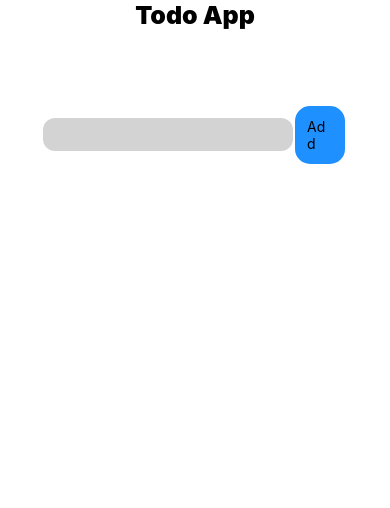
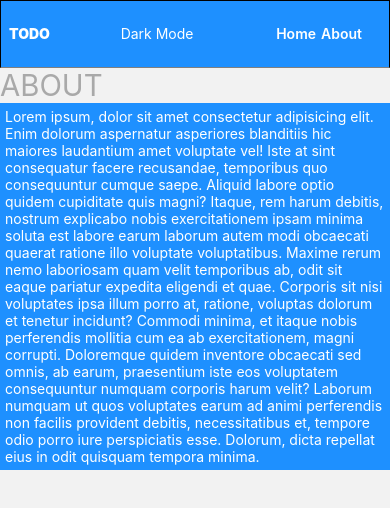
Before and after one commit to AhmadRazaKhokhar1/todo-app, a React Native app: screen /About in a window 390 px wide. Shown: the top 508 px of the page. Built offline with nearby package versions, Linux system fonts and the light colour scheme.

Commit message:
CONTEXT API ENABLED WITH THEME SWITCH FUNCTIONALITY

```diff
--- a/App.js
+++ b/App.js
@@ -1,114 +1,43 @@
-import { useState } from "react";
-import {
-  StyleSheet,
-  Text,
-  TextInput,
-  TouchableOpacity,
-  View,
-} from "react-native";
+
+import { SafeAreaView } from "react-native";
+import Home from "./app/screens/Home";
+import { NavigationContainer } from "@react-navigation/native";
+import { createStackNavigator } from "@react-navigation/stack";
+import About from "./app/screens/About";
+import Navbar from "./app/components/Navbar";
+import AsyncStorage from "@react-native-async-storage/async-storage";
+import { ThemeContext } from "./app/Contexts/ThemeContext";
+import { useEffect, useState } from "react";
 
 export default function App() {
-  const [todo, setTodo] = useState("");
-  const [todos, setTodos] = useState([]);
-  //adding the todo
-  const addTodo = () => {
-    setTodos((prev) => [...prev, todo]);
-    setTodo("");
-  };
-  //deleting the todo
-  const deleteTodo = (e, index) => {
-    console.log("bhjgvccx");
-    const updatedTodos = todos.filter((todo, i) => i !== index);
-    setTodos(updatedTodos);
-  };
+   const Stack = createStackNavigator();
+   const [currentMode, setCurrentMode] = useState('false')
+   const currentTheme = async()=>{
+    const mode = await AsyncStorage.getItem('theme');
+    setCurrentMode(mode?mode:'false')
+   }
+   useEffect(()=>{
+    currentTheme();
+   }, [currentMode])
+   async function themeHandler () {
+    const mode = await AsyncStorage.getItem('theme')
+    const newMode = mode === 'true'  ? 'false':'true';
+    await AsyncStorage.setItem('theme', newMode);
+    setCurrentMode(newMode)
+  }
+
   return (
-    <View style={styles.container}>
-      <Text style={styles.heading}>Todo App</Text>
-      <View style={styles.form}>
-        <TextInput
-          value={todo}
-          onChangeText={(value) => setTodo(value)}
-          style={styles.field}
-          keyboardType="default"
-        />
-        <View style={styles.button}>
-          <TouchableOpacity onPress={addTodo}>
-            <Text>Add</Text>
-          </TouchableOpacity>
-        </View>
-      </View>
-      <View style={styles.todos}>
-        {todos.map((todo, index) => {
-          return (
-            <View
-              key={index}
-              style={{
-                display: "flex",
-                flexDirection: "row",
-                justifyContent: "space-between",
-                backgroundColor: "dodgerblue",
-                padding: 10,
-                borderRadius: 13,
-                minWidth: "50vw",
-                alignItems:'center',
-                maxWidth:'auto'
-              }}
-            >
-              <Text style={{color:'white',padding:5}}>{todo}</Text>
-              <TouchableOpacity
-                style={{ backgroundColor: "red", padding: 5 }}
-                onPress={(e) => deleteTodo(e, index)}
-              >
-                <Text style={{ color: "white", borderRadius:12}}>Delete</Text>
-              </TouchableOpacity>
-            </View>
-          );
-        })}
-      </View>
-    </View>
+   <SafeAreaView style={{flex:1}}>
+    <ThemeContext.Provider value={{themeHandler, currentMode}}>
+     <NavigationContainer>
+      <Navbar/>
+         <Stack.Navigator initialRouteName="Home" screenOptions={{headerShown:false}}>
+          <Stack.Screen name="Home" component={Home} />
+          <Stack.Screen name="About" component={About} />
+         </Stack.Navigator>
+     </NavigationContainer>
+     </ThemeContext.Provider>
+   </SafeAreaView>
   );
-}
 
-const styles = StyleSheet.create({
-  todos: {
-    display: "flex",
-    justifyContent: "space-between",
-    alignItems: "center",
-    borderBlockColor: "gray",
-  },
-  container: {
-    flex: 1,
-    backgroundColor: "#fff",
-    alignItems: "center",
-    justifyContent: "flex-start",
-  },
-  heading: {
-    fontWeight: "900",
-    fontSize: 25,
-  },
-  form: {
-    flex: 1 / 4,
-    margin: 1,
-    display: "flex",
-    justifyContent: "space-between",
-    padding: 3,
-    alignItems: "center",
-    flexDirection: "row",
-  },
-  field: {
-    backgroundColor: "lightgray",
-    borderRadius: 12,
-    padding: 8,
-    width: 250,
-    margin: "5",
-  },
-  button: {
-    backgroundColor: "dodgerblue",
-    fontSize: 12,
-    color: "white",
-    borderRadius: 15,
-    padding: 12,
-    width: 50,
-    margin: 2,
-  },
-});
+  }
--- /dev/null
+++ b/app/Contexts/ThemeContext.js
@@ -0,0 +1,2 @@
+import { createContext } from "react";
+export const ThemeContext = createContext();
--- /dev/null
+++ b/app/components/Navbar.jsx
@@ -0,0 +1,53 @@
+import AsyncStorage from "@react-native-async-storage/async-storage";
+import { useNavigation } from "@react-navigation/native";
+import { View, Text, Pressable } from "react-native";
+import { ThemeContext } from "../Contexts/ThemeContext";
+import { useContext, useEffect, useState } from "react";
+
+export default function Navbar() {
+  const navigation = useNavigation();
+
+  const { themeHandler, currentMode } = useContext(ThemeContext);
+
+  return (
+    <View
+      style={{
+        width: "100vw",
+        height: "8vh",
+        flexDirection: "row",
+        justifyContent: "space-between",
+        alignItems:'center',
+        padding: 8,
+        paddingRight:15,
+        backgroundColor: `${currentMode==='false'?'dodgerblue':'black'}`,
+        borderBottomColor: "gray",
+        borderWidth: 1,
+        boxShadow: "5px 5px 5px gray",
+      }}
+    >
+      <Text style={{ color: "white", fontWeight: "900" }}>TODO</Text>
+
+      <View>
+        <Pressable onPress={() => themeHandler()}>
+          <Text style={{color:'white'}} selectable={false}>{currentMode === "false" ? "Dark Mode" : "Light Mode"}</Text>
+        </Pressable>
+      </View>
+      <View
+        style={{
+          display: "flex",
+          flexDirection: "row",
+          width: "auto",
+          gap: 5,
+          margin: 12,
+        }}
+      >
+        <Pressable onPress={() => navigation.navigate("Home")}>
+          <Text style={{ color: "white", fontWeight: "600" }}>Home</Text>
+        </Pressable>
+        <Pressable onPress={() => navigation.navigate("About")}>
+          <Text style={{ color: "white", fontWeight: "600" }}>About</Text>
+        </Pressable>
+      </View>
+    </View>
+  );
+}
--- /dev/null
+++ b/app/screens/About.jsx
@@ -0,0 +1,33 @@
+import { useContext } from "react";
+import { Text, View } from "react-native";
+import { ThemeContext } from "../Contexts/ThemeContext";
+
+export default function About() {
+    const {currentMode } = useContext(ThemeContext);
+  return (
+    <View style={{ flex: 1 }}>
+      <Text style={{ color: "darkgray", fontSize: "22pt" }}>ABOUT</Text>
+      <View style={{ backgroundColor: currentMode==='false'?"dodgerblue":'black' }}>
+        <Text style={{ margin: "auto", color: "white", padding:5 }}>
+          Lorem ipsum, dolor sit amet consectetur adipisicing elit. Enim dolorum
+          aspernatur asperiores blanditiis hic maiores laudantium amet voluptate
+          vel! Iste at sint consequatur facere recusandae, temporibus quo
+          consequuntur cumque saepe. Aliquid labore optio quidem cupiditate quis
+          magni? Itaque, rem harum debitis, nostrum explicabo nobis
+          exercitationem ipsam minima soluta est labore earum laborum autem modi
+          obcaecati quaerat ratione illo voluptate voluptatibus. Maxime rerum
+          nemo laboriosam quam velit temporibus ab, odit sit eaque pariatur
+          expedita eligendi et quae. Corporis sit nisi voluptates ipsa illum
+          porro at, ratione, voluptas dolorum et tenetur incidunt? Commodi
+          minima, et itaque nobis perferendis mollitia cum ea ab exercitationem,
+          magni corrupti. Doloremque quidem inventore obcaecati sed omnis, ab
+          earum, praesentium iste eos voluptatem consequuntur numquam corporis
+          harum velit? Laborum numquam ut quos voluptates earum ad animi
+          perferendis non facilis provident debitis, necessitatibus et, tempore
+          odio porro iure perspiciatis esse. Dolorum, dicta repellat eius in
+          odit quisquam tempora minima.
+        </Text>
+      </View>
+    </View>
+  );
+}
--- /dev/null
+++ b/app/screens/Home.jsx
@@ -0,0 +1,116 @@
+import { useContext, useState } from "react";
+import {
+    StyleSheet,
+    Text,
+    TextInput,
+    View,
+    Pressable,
+} from "react-native";
+import { ThemeContext } from "../Contexts/ThemeContext";
+export default function Home() {
+    const {currentMode } = useContext(ThemeContext);
+    // style sheet
+    const styles = StyleSheet.create({
+        todos: {
+          display: "flex",
+          justifyContent: "space-between",
+          alignItems: "center",
+          borderBlockColor: "gray",
+        },
+        container: {
+          flex: 1,
+          backgroundColor: "#fff",
+          alignItems: "center",
+          justifyContent: "flex-start",
+        },
+        heading: {
+          fontWeight: "900",
+          fontSize: 25,
+        },
+        form: {
+          flex: 1 / 4,
+          margin: 1,
+          display: "flex",
+          justifyContent: "space-between",
+          padding: 3,
+          alignItems: "center",
+          flexDirection: "row",
+        },
+        field: {
+          backgroundColor: "lightgray",
+          borderRadius: 12,
+          padding: 8,
+          width: 250,
+          margin: "5",
+        },
+        button: {
+          backgroundColor:`${currentMode==='false'?'dodgerblue':'black'}`,
+          fontSize: 12,
+          color: "white",
+          borderRadius: 15,
+          padding: 12,
+          width: 50,
+          margin: 2,
+        },
+      });
+  const [todo, setTodo] = useState("");
+  const [todos, setTodos] = useState([]);
+  //adding the todo
+  const addTodo = () => {
+    setTodos((prev) => [...prev, todo]);
+    setTodo("");
+  };
+  //deleting the todo
+  const deleteTodo = (e, index) => {
+    console.log("bhjgvccx");
+    const updatedTodos = todos.filter((todo, i) => i !== index);
+    setTodos(updatedTodos);
+  };
+
+  return (
+    <View style={styles.container}>
+      <Text style={styles.heading}>Todo App</Text>
+      <View style={styles.form}>
+        <TextInput
+          value={todo}
+          onChangeText={(value) => setTodo(value)}
+          style={styles.field}
+          inputMode="text"
+        />
+        <View style={styles.button}>
+          <Pressable onPress={addTodo}>
+            <Text style={{color:'white'}}>Add</Text>
+          </Pressable>
+        </View>
+      </View>
+      <View style={styles.todos}>
+        {todos.map((todo, index) => {
+          return (
+            <View
+              key={index}
+              style={{
+                display: "flex",
+                flexDirection: "row",
+                justifyContent: "space-between",
+                backgroundColor: `${currentMode==='false'?'dodgerblue':'black'}`,
+                padding: 10,
+                borderRadius: 13,
+                minWidth: "50vw",
+                alignItems: "center",
+                maxWidth: "auto",
+              }}
+            >
+              <Text style={{ color: "white", padding: 5 }}>{todo}</Text>
+              <Pressable
+                style={{ backgroundColor: "red", padding: 5 }}
+                onPress={(e) => deleteTodo(e, index)}
+              >
+                <Text style={{ color: "white", borderRadius: 12 }}>Delete</Text>
+              </Pressable>
+            </View>
+          );
+        })}
+      </View>
+    </View>
+  );
+}
```
Also changed, not shown: package.json (+5 -2 lines), 1 other file (tests, documents, lock files or other folders).
